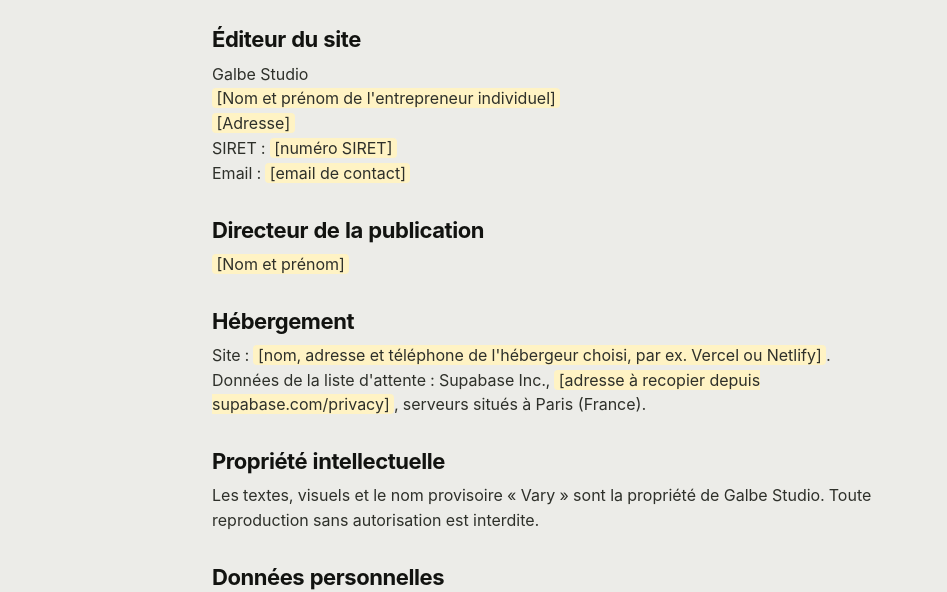
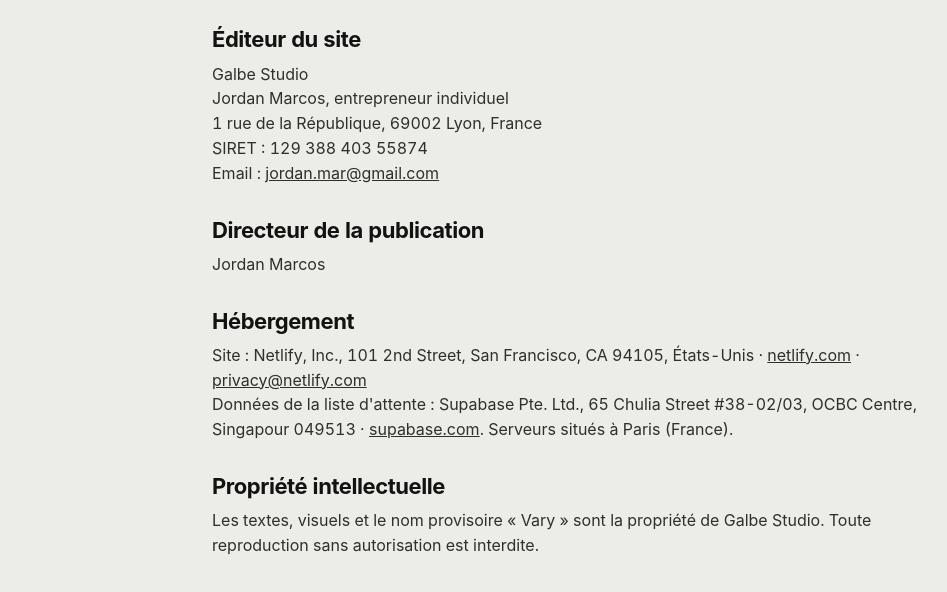
Before and after one commit to JordanMarcos/vary-site, a plain HTML site: page mentions-legales.html in a window 1280 px wide. Shown: the part 161-753 px from the top of the page, without its empty margins (68-1015 px from the left). Drawn offline with Linux system fonts and the light colour scheme.

Commit message:
Complète les mentions légales et la politique de confidentialité
Co-Authored-By: Claude Opus 5.5 <noreply@anthropic.com>

```diff
--- a/mentions-legales.html
+++ b/mentions-legales.html
@@ -23,17 +23,17 @@
 
     <h2>Éditeur du site</h2>
     <p>Galbe Studio<br>
-      <span class="todo">[Nom et prénom de l'entrepreneur individuel]</span><br>
-      <span class="todo">[Adresse]</span><br>
-      SIRET : <span class="todo">[numéro SIRET]</span><br>
-      Email : <span class="todo">[email de contact]</span></p>
+      Jordan Marcos, entrepreneur individuel<br>
+      1 rue de la République, 69002 Lyon, France<br>
+      SIRET : 129 388 403 55874<br>
+      Email : <a href="mailto:jordan.mar@gmail.com">jordan.mar@gmail.com</a></p>
 
     <h2>Directeur de la publication</h2>
-    <p><span class="todo">[Nom et prénom]</span></p>
+    <p>Jordan Marcos</p>
 
     <h2>Hébergement</h2>
-    <p>Site : <span class="todo">[nom, adresse et téléphone de l'hébergeur choisi, par ex. Vercel ou Netlify]</span>.<br>
-      Données de la liste d'attente : Supabase Inc., <span class="todo">[adresse à recopier depuis supabase.com/privacy]</span>, serveurs situés à Paris (France).</p>
+    <p>Site : Netlify, Inc., 101 2nd Street, San Francisco, CA 94105, États-Unis · <a href="https://www.netlify.com">netlify.com</a> · <a href="mailto:privacy@netlify.com">privacy@netlify.com</a><br>
+      Données de la liste d'attente : Supabase Pte. Ltd., 65 Chulia Street #38-02/03, OCBC Centre, Singapour 049513 · <a href="https://supabase.com">supabase.com</a>. Serveurs situés à Paris (France).</p>
 
     <h2>Propriété intellectuelle</h2>
     <p>Les textes, visuels et le nom provisoire « Vary » sont la propriété de Galbe Studio. Toute reproduction sans autorisation est interdite.</p>
```
Also changed, not shown: confidentialite.html (+3 -3 lines).
